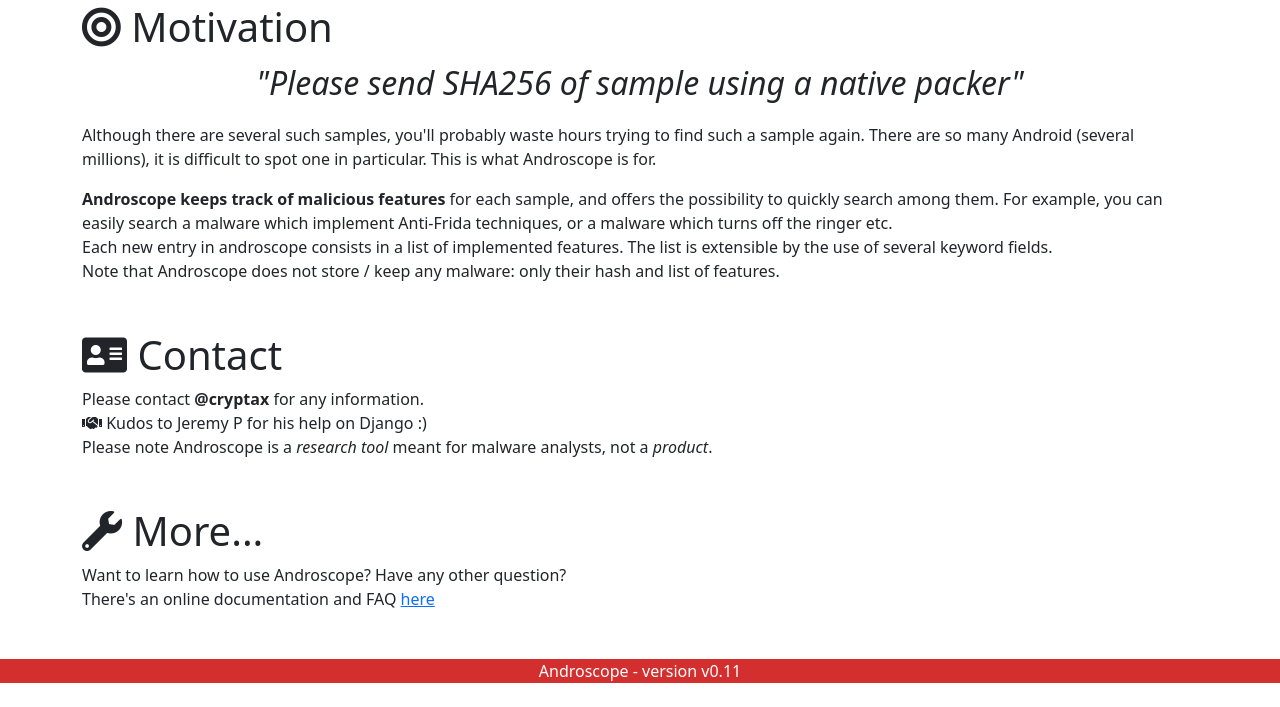
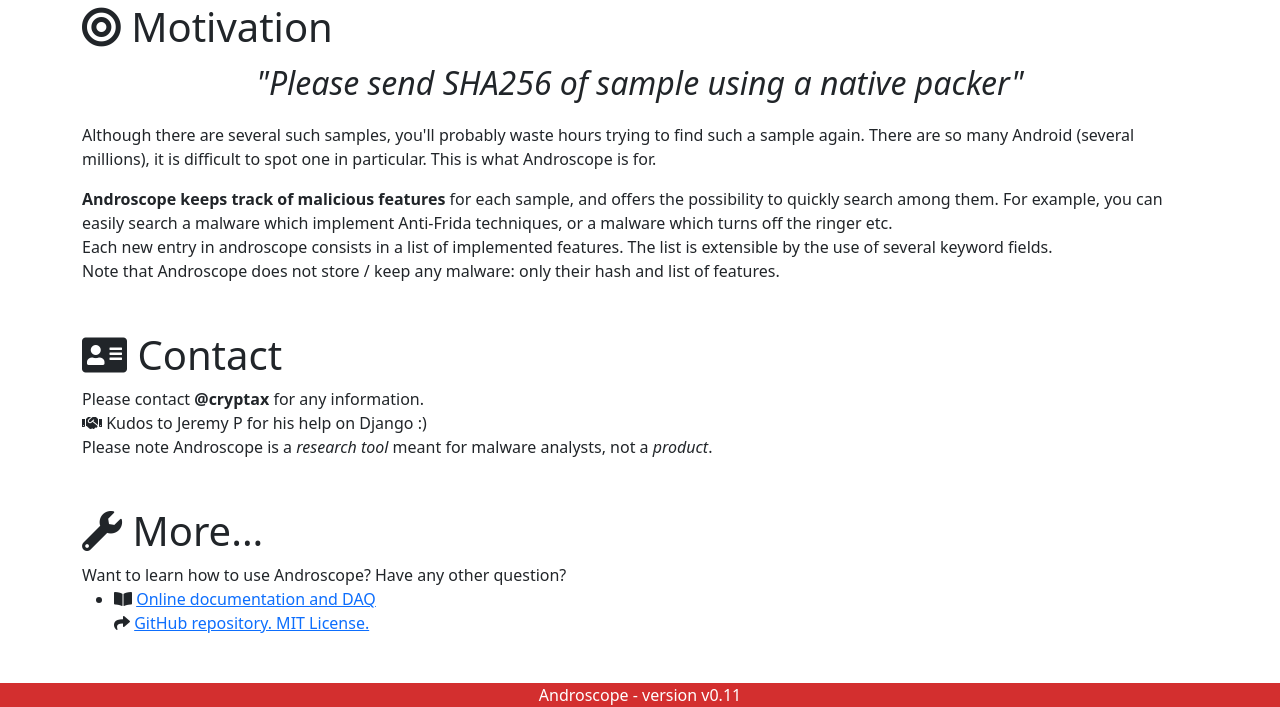
Before and after one commit to cryptax/androscope, a Django app: page /about/ in a window 1280 px wide. Shown: the part 325-1032 px from the top of the page. Before the commit the page ends 1008 px from the top, so only its background shows below. Run offline with Django 3.2, Linux system fonts and the light colour scheme; some libraries are stand-ins or nearby versions.

Commit message:
updating about page

```diff
--- a/add/templates/about.html
+++ b/add/templates/about.html
@@ -41,9 +41,10 @@
 
     <h1 class="mt-5"><i class="fas fa-wrench"></i> More...</h1>
     Want to learn how to use Androscope? Have any other question? <br>
-    There's an online documentation and FAQ <a href="https://cryptax.medium.com/androscope-5ab588ec5b3">here</a>
-
-
+    <ul>
+        <li><i class="fas fa-book-open"></i> <a href="https://cryptax.medium.com/androscope-5ab588ec5b3">Online documentation and DAQ</a></li>
+        <ii><i class="fas fa-share"></i> <a href="https://github.com/cryptax/androscope">GitHub repository. MIT License.</a></ii>
+    </ul>
 
 
 </div>
--- a/androscope/settings.py
+++ b/androscope/settings.py
@@ -20,7 +20,7 @@
 
 if DEBUG:
     print("DEBUG MODE: Do not forget to use DJANGO_SECRET_KEY for deploy environment")
-    SECRET_KEY = 'ThisIsJustATestKeyDontUse1tForDepl0Y'
+    SECRET_KEY = 'SET_THIS_KEY_YOURSELF_DONT_USE_FOR_DEPLOY'
 else:
     print("PRODUCTION MODE")
     SECRET_KEY = os.environ['DJANGO_SECRET_KEY']
```
Also changed, not shown: README.md.
